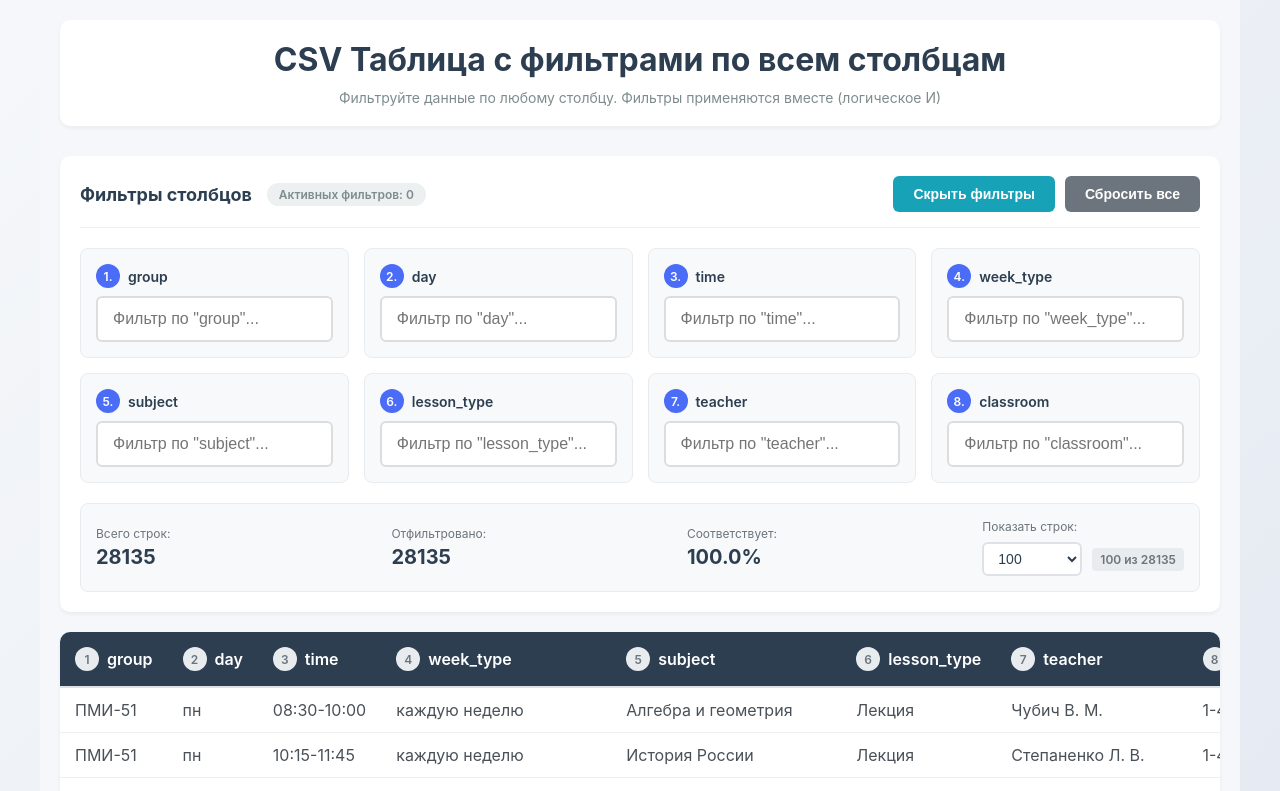
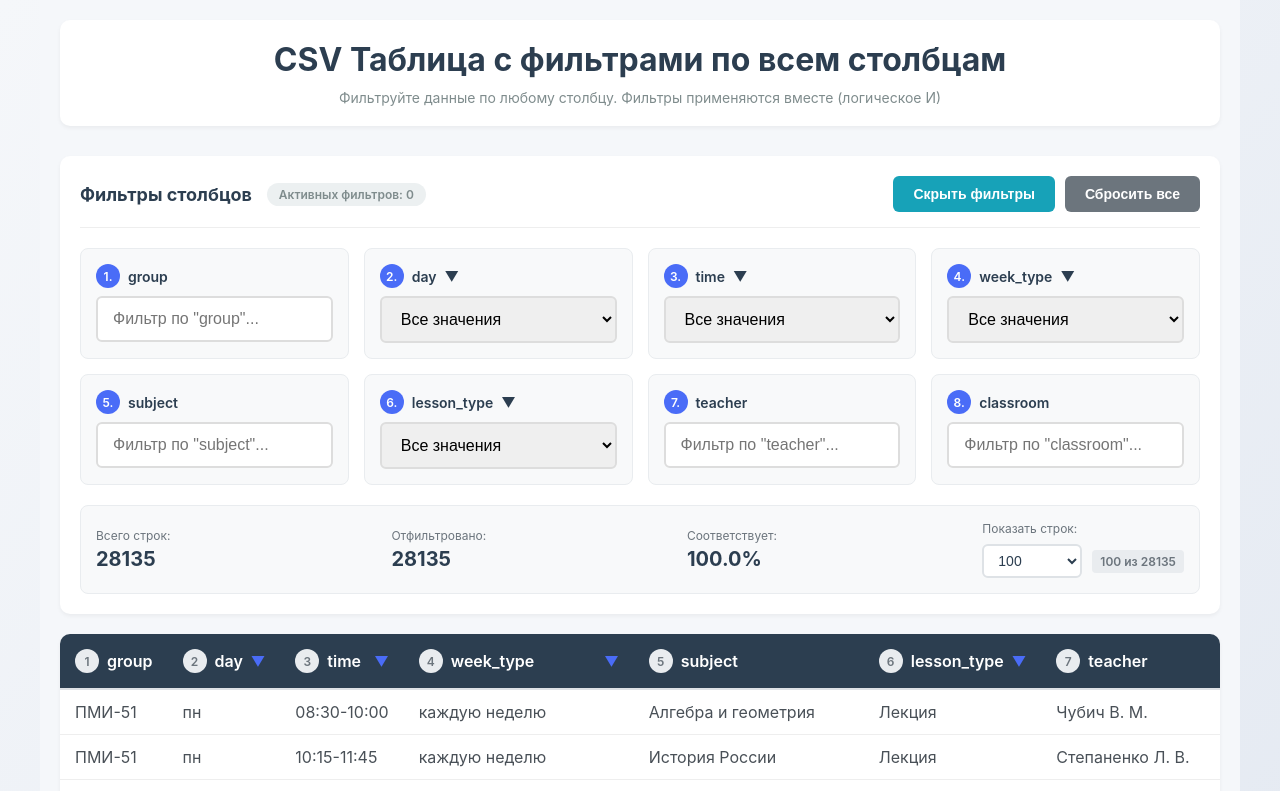
Before and after one commit to startsevd6/nstu_schedule_parser_frontend, a React (Vite) app: page / in a window 1280 px wide. Shown: the top 791 px of the page. Built offline with nearby package versions, Linux system fonts and the light colour scheme.

Commit message:
in some filters, the input field has been replaced with a drop-down list

```diff
--- a/src/App.tsx
+++ b/src/App.tsx
@@ -1,5 +1,5 @@
-import React, {useState, useEffect, useMemo, useCallback} from 'react';
-import type {TableRow, ColumnFilter} from './types/data';
+import React, {useCallback, useEffect, useMemo, useState} from 'react';
+import type {ColumnFilter, TableRow} from './types/data';
 import './App.css';
 
 function App() {
@@ -13,6 +13,9 @@ function App() {
     const [isFiltering, setIsFiltering] = useState<boolean>(false);
     const [rowsToDisplay, setRowsToDisplay] = useState<number>(100);
     const rowsPerPageOptions = [50, 100, 200, 500, 1000];
+
+    // Индексы столбцов для выпадающих списков (0-based)
+    const SELECT_COLUMN_INDICES = useMemo(() => [1, 2, 3, 5], []); // Столбцы указаны с учётом index-1
 
     // Хук для дебаунсинга
     const useDebounce = <T, >(value: T, delay: number): T => {
@@ -127,6 +130,40 @@ function App() {
         return () => clearTimeout(timer);
     }, [debouncedFilters, data, applyFilters]);
 
+    // Получение уникальных значений для выпадающих списков
+    const selectColumnOptions = useMemo(() => {
+        const options: Record<string, string[]> = {};
+
+        SELECT_COLUMN_INDICES.forEach(index => {
+            if (index < headers.length) {
+                const header = headers[index];
+
+                // Получаем все уникальные значения для этого столбца, используем Map для сохранения порядка первого появления
+                const uniqueValuesMap = new Map<string, number>();
+
+                data.forEach(row => {
+                    const value = row[header] || '';
+                    if (value.trim() !== '' && !uniqueValuesMap.has(value)) {
+                        uniqueValuesMap.set(value, uniqueValuesMap.size); // Сохраняем порядок
+                    }
+                });
+
+                // Преобразуем Map в массив
+                const uniqueValues = Array.from(uniqueValuesMap.keys());
+
+                // Для всех столбцов кроме второго (индекс 1) сортируем по алфавиту
+                if (index !== 1) {
+                    uniqueValues.sort(); // Сортируем для удобства
+                }
+                // Для второго столбца (индекс 1) оставляем порядок как в файле
+
+                options[header] = uniqueValues;
+            }
+        });
+
+        return options;
+    }, [data, headers, SELECT_COLUMN_INDICES]);
+
     // Загрузка CSV данных
     useEffect(() => {
         const loadCSVData = async () => {
@@ -200,6 +237,11 @@ function App() {
             setFilteredData(filtered);
         }
     };
+
+    // Проверка, является ли столбец выпадающим списком
+    const isSelectColumn = useCallback((index: number) => {
+        return SELECT_COLUMN_INDICES.includes(index);
+    }, [SELECT_COLUMN_INDICES]);
 
     // Показать/скрыть панель фильтров
     const toggleFiltersPanel = useCallback(() => {
@@ -308,12 +350,18 @@ function App() {
                     {showFilters && (
                         <div className="filters-panel">
                             <div className="filters-grid">
-                                {headers.map((header, index) => (
+                                {headers.map((header, index) => {
+                                    const isSelect = isSelectColumn(index);
+                                    const options = selectColumnOptions[header] || [];
+
+                                    return (
                                         <div key={header} className="filter-item">
                                             <div className="filter-header">
                                                 <label htmlFor={`filter-${index}`}>
                                                     <span className="filter-index">{index + 1}.</span>
                                                     {header}
+                                                    {isSelect && <span className="select-indicator"
+                                                                       title="Выпадающий список">▼</span>}
                                                 </label>
                                                 {filters[header] && (
                                                     <button
@@ -325,6 +373,22 @@ function App() {
                                                     </button>
                                                 )}
                                             </div>
+
+                                            {isSelect ? (
+                                                <select
+                                                    id={`filter-${index}`}
+                                                    value={filters[header] || ''}
+                                                    onChange={(e) => handleFilterChange(header, e.target.value)}
+                                                    className="filter-input filter-select"
+                                                >
+                                                    <option value="">Все значения</option>
+                                                    {options.map((option, optionIndex) => (
+                                                        <option key={optionIndex} value={option}>
+                                                            {option}
+                                                        </option>
+                                                    ))}
+                                                </select>
+                                            ) : (
                                                 <input
                                                     id={`filter-${index}`}
                                                     type="text"
@@ -334,13 +398,16 @@ function App() {
                                                     placeholder={`Фильтр по "${header}"...`}
                                                     className="filter-input"
                                                 />
+                                            )}
+
                                             {filters[header] && (
                                                 <div className="filter-hint">
-                                                Поиск: "{filters[header]}"
+                                                    {isSelect ? `Выбрано: "${filters[header]}"` : `Поиск: "${filters[header]}"`}
                                                 </div>
                                             )}
                                         </div>
-                                ))}
+                                    );
+                                })}
                             </div>
                         </div>
                     )}
@@ -396,11 +463,19 @@ function App() {
                             <table className="data-table">
                                 <thead>
                                 <tr>
-                                    {headers.map((header, index) => (
+                                    {headers.map((header, index) => {
+                                        const isSelect = isSelectColumn(index);
+                                        return (
                                             <th key={header}>
                                                 <div className="column-header">
                                                     <span className="column-index">{index + 1}</span>
                                                     <span className="column-title">{header}</span>
+                                                    {isSelect && (
+                                                        <span className="filter-indicator"
+                                                              title="Фильтр с выпадающим списком">
+                                                        ▼
+                                                    </span>
+                                                    )}
                                                     {filters[header] && (
                                                         <span className="filter-indicator"
                                                               title={`Фильтр: ${filters[header]}`}>
@@ -409,7 +484,8 @@ function App() {
                                                     )}
                                                 </div>
                                             </th>
-                                    ))}
+                                        );
+                                    })}
                                 </tr>
                                 </thead>
                                 <tbody>
@@ -445,7 +521,7 @@ function App() {
                             <p>
                                 {activeFiltersCount > 0
                                     ? 'Ни одна строка не соответствует заданным фильтрам. Попробуйте изменить условия фильтрации.'
-                                    : 'Данные не загрузлены или таблица пуста.'}
+                                    : 'Данные не загрузены или таблица пуста.'}
                             </p>
                             {activeFiltersCount > 0 && (
                                 <button
@@ -468,7 +544,9 @@ function App() {
                     Показано строк: {displayRowsCount}
                 </p>
                 <p className="footer-hint">
-                    💡 Совет: Используйте Enter для быстрого применения фильтров
+                    💡 Совет: Для столбцов 2, 3, 4 и 6 доступны выпадающие списки с уникальными значениями
+                    <br/>
+                    💡 Используйте Enter для быстрого применения текстовых фильтров
                     <br/>
                     💡 Автоматическая фильтрация с задержкой 300мс
                     <br/>
```
Lines whose indentation alone changed are shown as unchanged.
